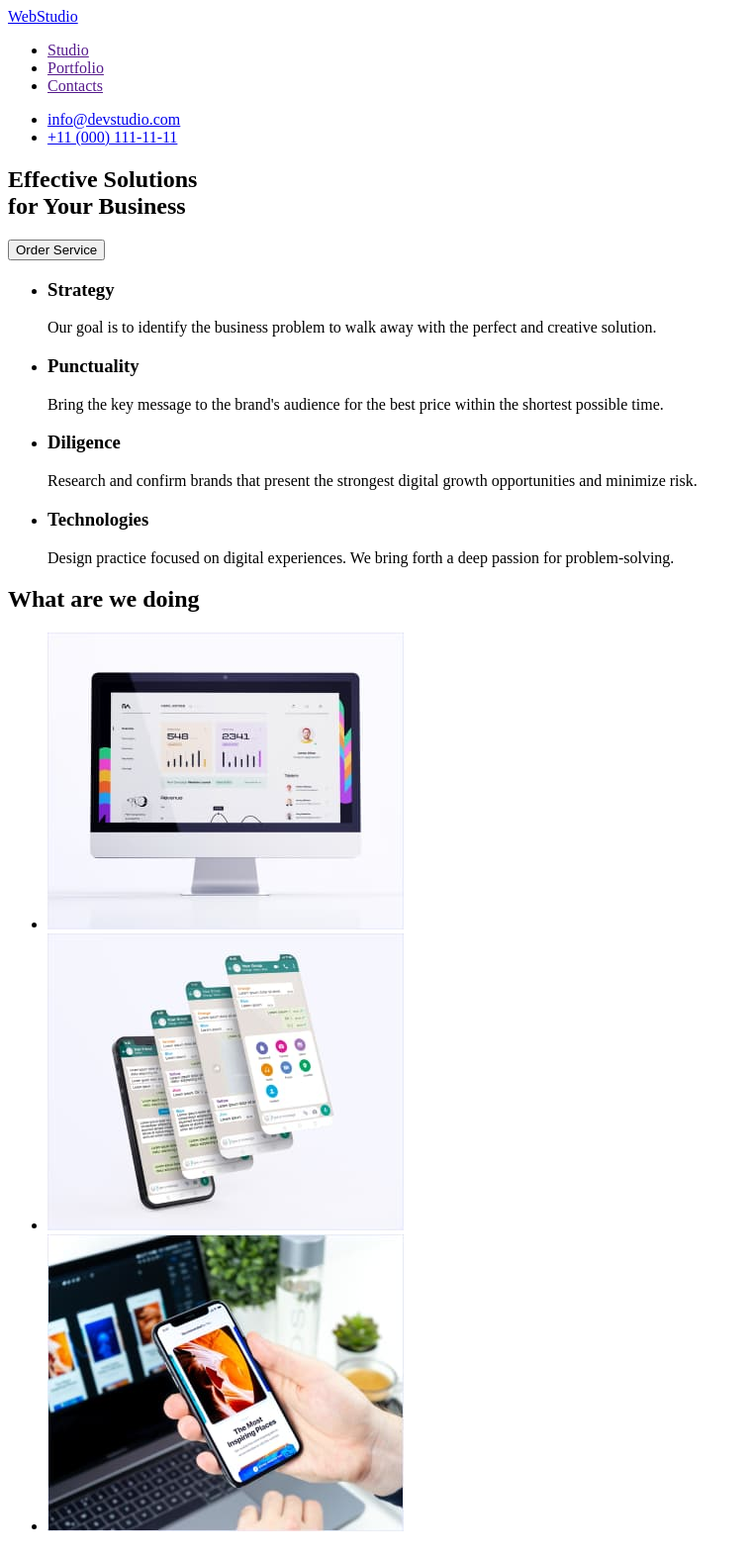
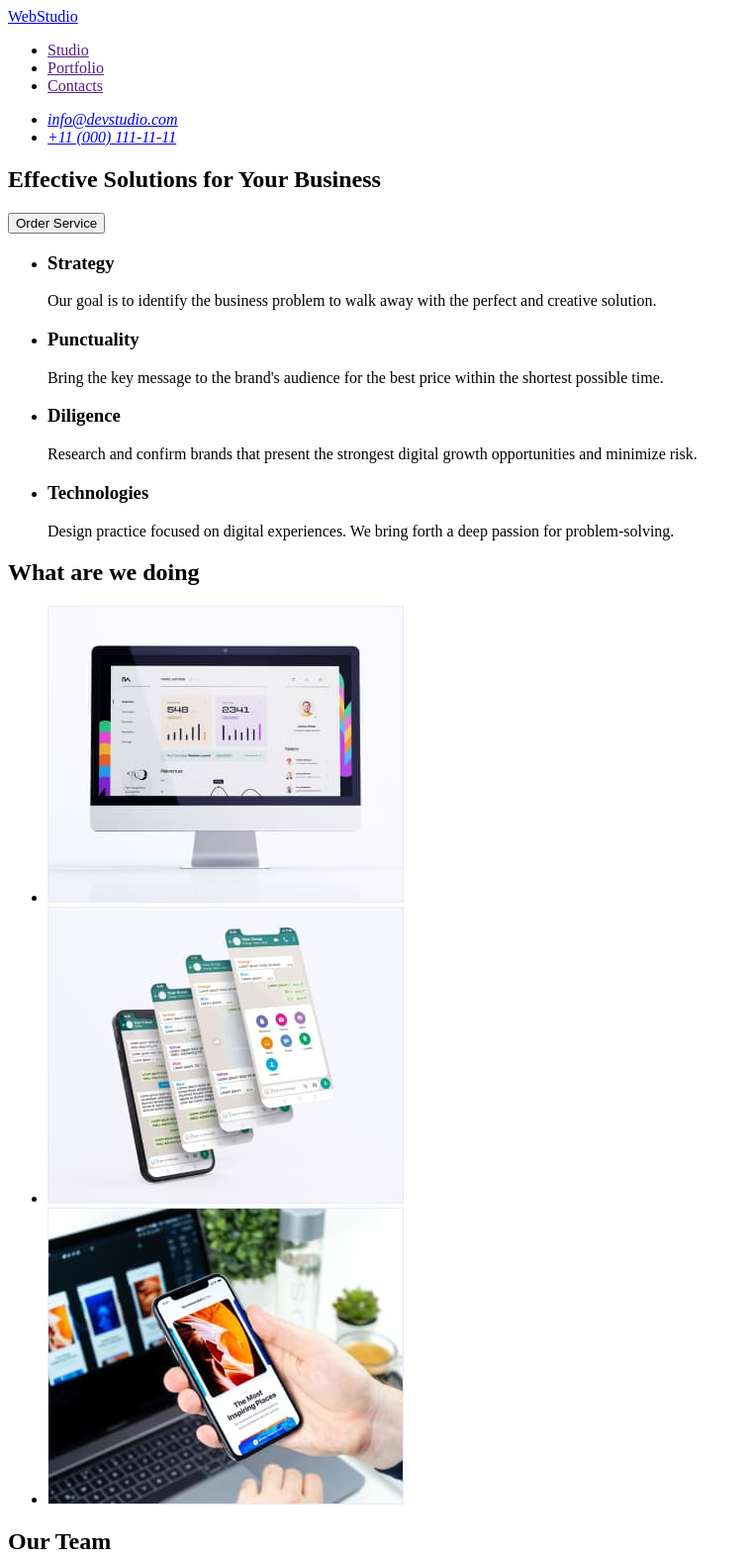
Before and after one commit to deviantmania/goit-markup-hw-01, a plain HTML site: page index.html in a window 1280 px wide. Shown: the top 1575 px of the page at 99% size, without its empty margins (0-759 px from the left). Drawn offline with Linux system fonts and the light colour scheme.

Commit message:
fix errors

```diff
--- a/index.html
+++ b/index.html
@@ -12,7 +12,7 @@
     <header>
         <!-- site navigation -->
         <nav>
-            <a href="/">
+            <a href="./index.html">
                 WebStudio
             </a>
             <ul>
@@ -21,18 +21,18 @@
                 <li><a href="">Contacts</a></li>
             </ul>
         </nav>
+        <address>
             <ul>
                 <li><a href="mailto:info@devstudio.com">info@devstudio.com</a></li>
-            <li><a href="tel:+11(000)1111111">+11 (000) 111-11-11</a></li>
+                <li><a href="+tel:+110001111111">+11 (000) 111-11-11</a></li>
             </ul>
+        </address>
     </header>
     <main>
-        <div>
         <section>
-                <h1>Effective Solutions<br>for Your Business</h1>
+            <h1>Effective Solutions for Your Business</h1>
             <button type="button">Order Service</button>
         </section>
-        </div>
         <section>
             <h2 hidden>specifics</h2>
             <ul>
@@ -62,19 +62,13 @@
             <h2>What are we doing</h2>
             <ul>
                 <li>
-                    <a href="">
                     <img src="./images/rectangle711.jpg" alt="statistical data" width="360" height="300">
-                    </a>
                 </li>
                 <li>
-                    <a href="">
                     <img src="./images/rectangle712.jpg" alt="online support" width="360" height="300">
-                    </a>
                 </li>
                 <li>
-                    <a href="">
                     <img src="./images/rectangle713.jpg" alt="recommendations" width="360" height="300">
-                    </a>
                 </li>
 
             </ul>
@@ -107,11 +101,11 @@
         </section>
     </main>
     <footer>
-        <a href="">
+        <a href="./index.html">
             WebStudio
         </a>
         <p>
-            Increase the flow of customers and<br> sales for your business with digital<br> marketing & growth
+            Increase the flow of customers and sales for your business with digital marketing & growth
             solutions.
         </p>
     </footer>
```
Also changed, not shown: 1 other file. Lines whose indentation alone changed are shown as unchanged.
